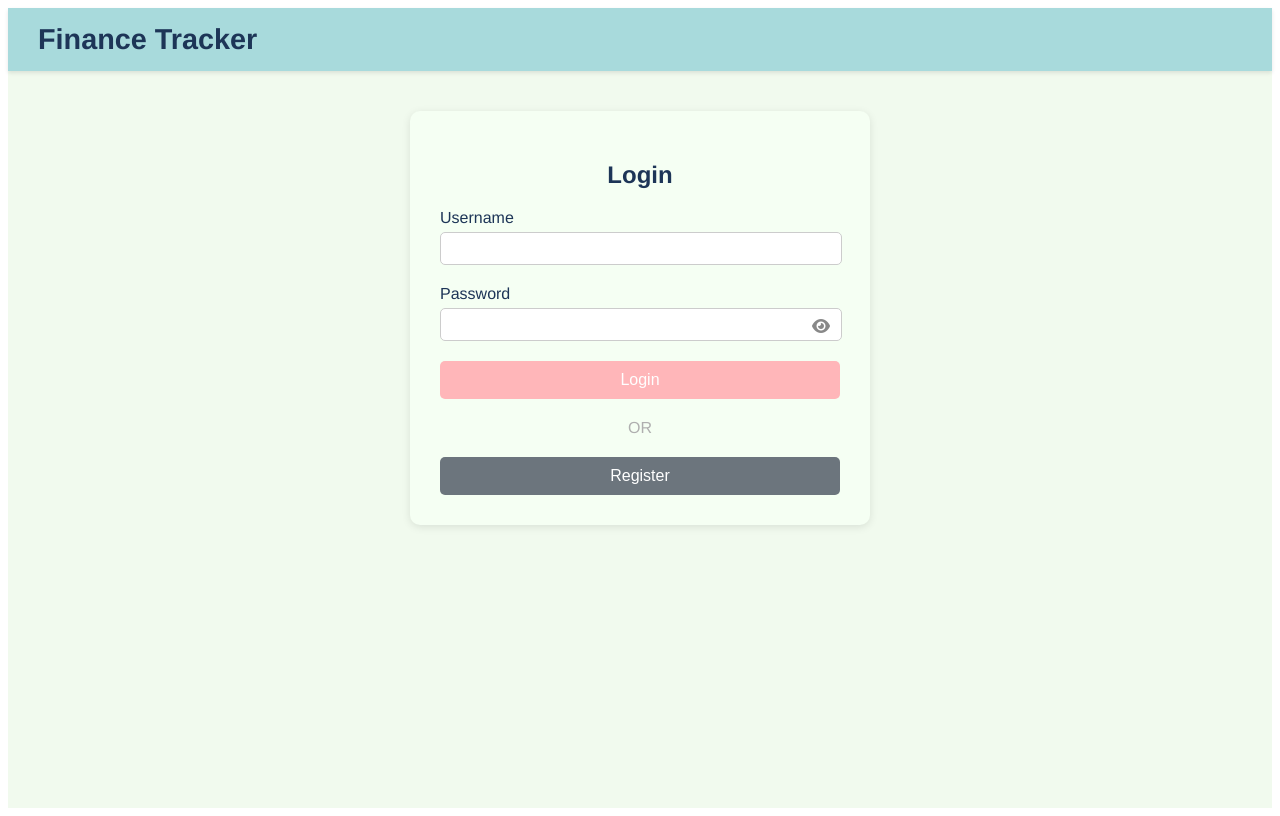
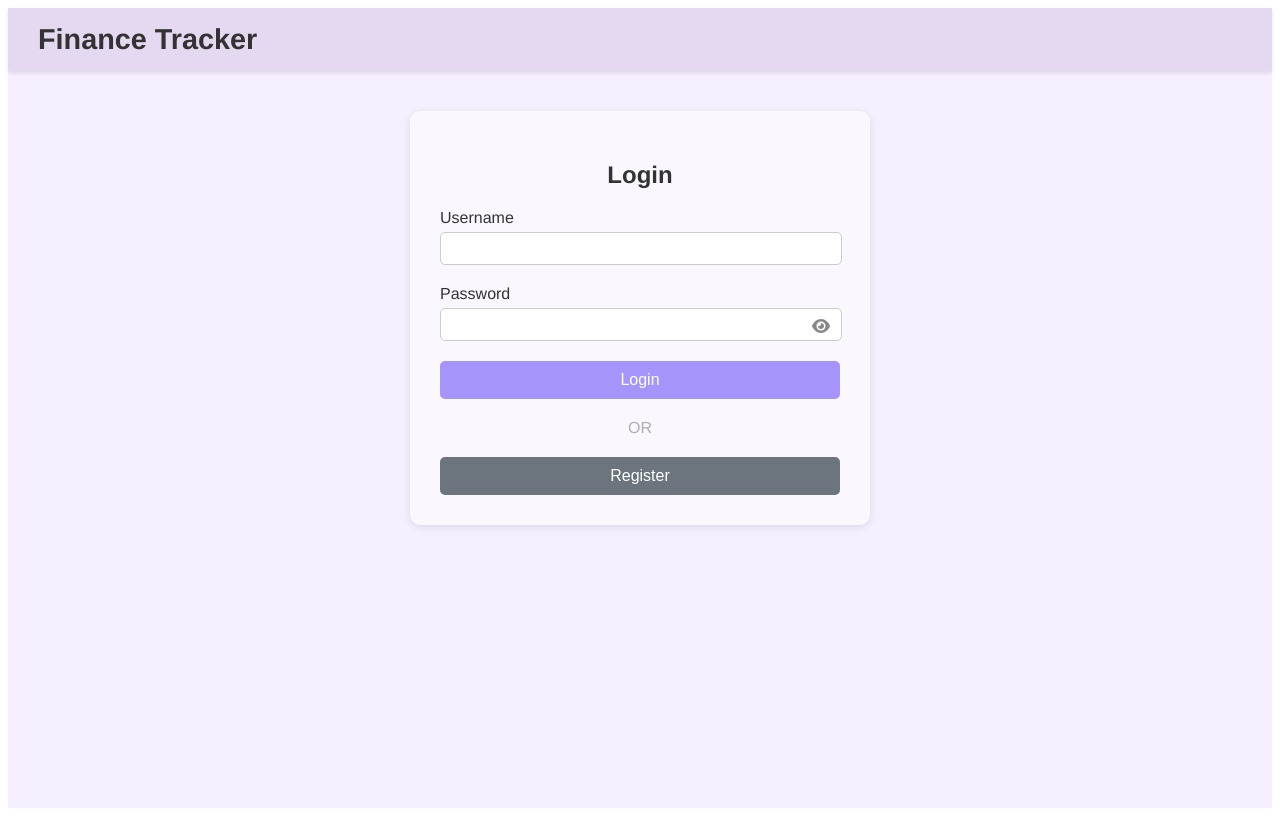
Before and after one commit to Diana217/finance-tracker, a Vue app: page /login in a window 1280 px wide. Built offline with nearby package versions, Linux system fonts and the light colour scheme.

Commit message:
fix: colors and sidebar

```diff
--- a/src/App.vue
+++ b/src/App.vue
@@ -42,13 +42,13 @@ export default {
 
 <style>
 :root {
-  --primary-color: #a8dadc; /* Світло-блакитний */
-  --secondary-color: #f1faee; /* Світло-зелений */
-  --accent-color: #ffb6b9; /* Пастельний рожевий */
-  --text-color: #1d3557; /* Темно-синій */
-  --button-hover: #ff8b94; /* Темніший рожевий для кнопки при наведенні */
-  --form-color: #f5fff3;
-  --sidebar-color: #1cbec43c;
+  --primary-color: #E5D9F2;
+  --secondary-color: #F5EFFF;
+  --accent-color: #A594F9;
+  --text-color: #333333;
+  --button-hover: #8168ff;
+  --form-color: #faf7ff;
+  --sidebar-color: #e9d9f7;
 }
 
 #app {
--- a/src/components/NavComponent.vue
+++ b/src/components/NavComponent.vue
@@ -28,6 +28,8 @@
     border-right: 1px solid #ccc;
     display: flex;
     align-items: flex-start;
+    max-height: 100%;
+    height: 550px;
 }
 
 ul {
```
